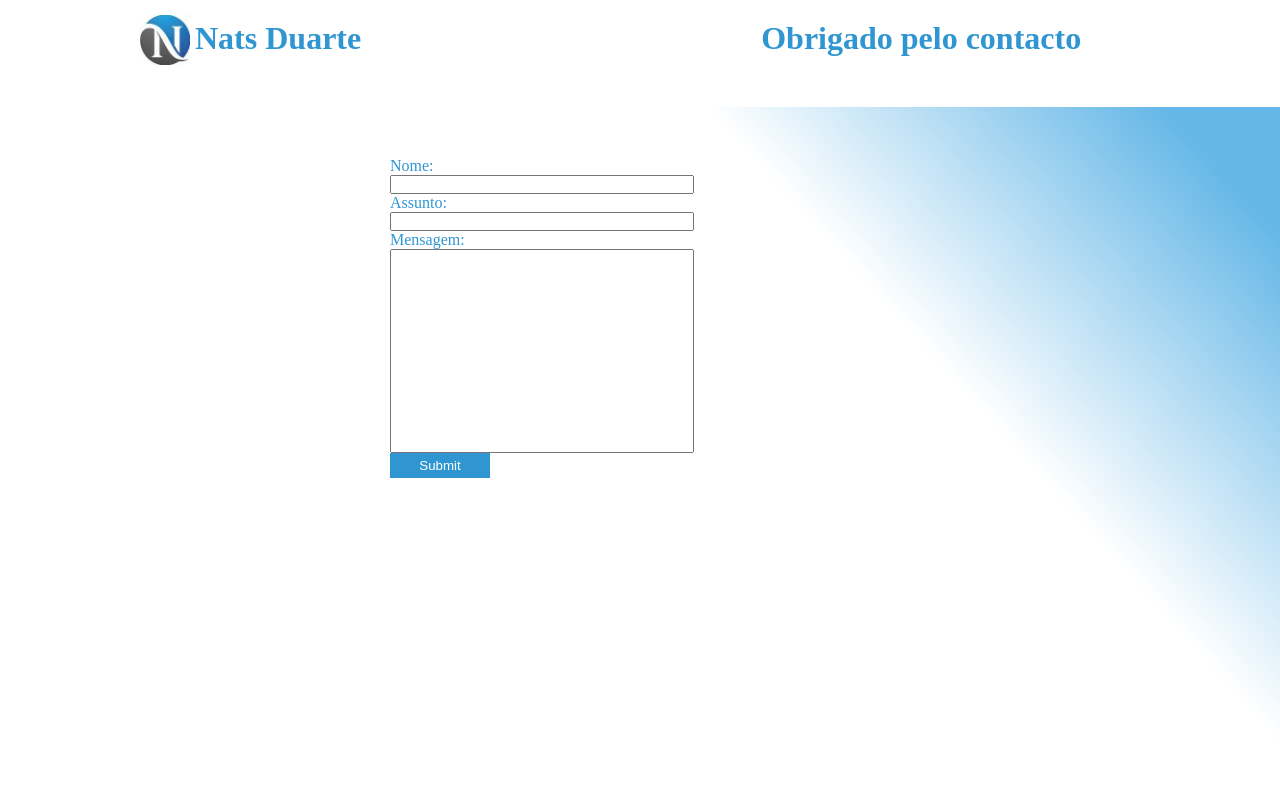
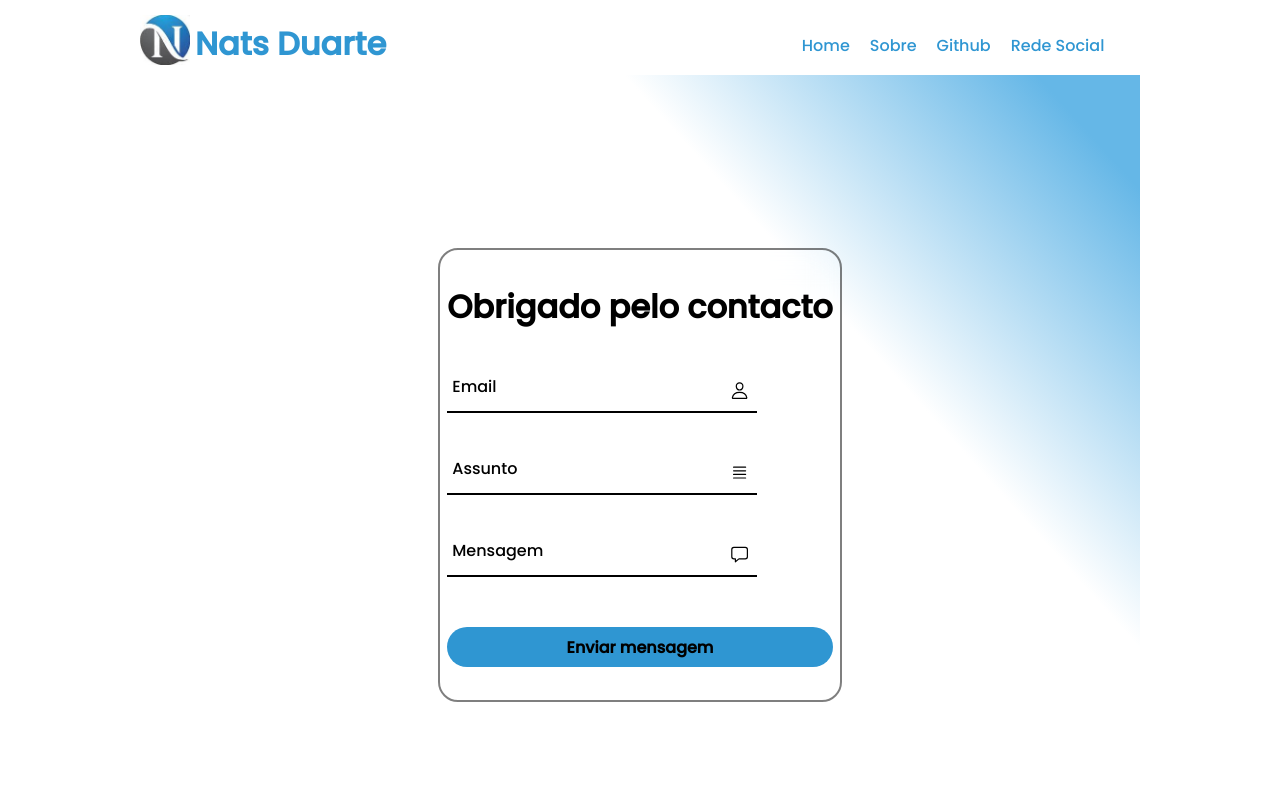
Before and after one commit to natsdrumer/tp1, a plain HTML site: page contacto.html in a window 1280 px wide. Drawn offline with nearby package versions, Linux system fonts and the light colour scheme.

Commit message:
seventh commit

```diff
--- a/contacto.html
+++ b/contacto.html
@@ -8,30 +8,51 @@
     <title>Contacto</title>
 </head>
 <body>
-  <header>
+  <header class="cab">
     <img class="log" src="logo.jpeg"
         alt="logotipo"
         height="50"
         width="50"
     >
     <h1 class="tit">Nats Duarte</h1>
-        <h1 class="ti">Obrigado pelo contacto</h2>
+    <nav class="links">
+        <a href="index.html">Home</a>
+        <a href="#">Sobre</a>
+        <a href="https://github.com/natsdrumer"  target="_blank">Github</a>
+        <a href="https://www.facebook.com/natanael8">Rede Social</a>
+
+    </nav>
+
 </header>
 
 <div class="master">
-<div class="td">
-<form class="for" action="POST" data-netlify="true">
-  <label for="name">Nome:</label><br>
-  <input type="text" id="name" name="name" value=""><br>
-  <label for="assunto">Assunto:</label><br>
-  <input type="text" id="assunto" name="assunto" value=""><br>
-  <label for="mensagem">Mensagem:</label><br>
-  <input class="msg" type="text" id="mensagem" name="mensagem" value=""><br>
-  <input class="btn" type="submit" value="Submit">
+  <section>
+    <div class="form-box">
+        <div class="form-value">
+            <form action="POST" data-netlify="true">
+                <h2>Obrigado pelo contacto</h2>
+                <div class="inputbox">
+                    <ion-icon name="person-outline"></ion-icon>
+                    <input type="text" id="nome" name="nome" required>
+                    <label for="">Email</label>
+                </div>
+                <div class="inputbox">
+                    <ion-icon name="reorder-four-outline"></ion-icon>
+                    <input type="text" id="assunto" name="assunto" required>
+                    <label for="">Assunto</label>
+                </div>
+                <div class="inputbox">
+                  <ion-icon name="chatbox-outline"></ion-icon>
+                  <input type="text" id="mensagem" name="mensagem" required>
+                  <label for="">Mensagem</label>
+                </div>
+                  <input type="submit" class="btn" value="Enviar mensagem">
             </form>
-
-
         </div>
+    </div>
+</section>
+<script type="module" src="https://unpkg.com/ionicons@5.5.2/dist/ionicons/ionicons.esm.js"></script>
+<script nomodule src="https://unpkg.com/ionicons@5.5.2/dist/ionicons/ionicons.js"></script>
 </div>
 </body>
 </html>
--- a/estilo.css
+++ b/estilo.css
@@ -1,10 +1,8 @@
-.td {
-    margin-top: 50px;
-    padding: 50px;
-    height: 600px;
-    width: 500px;
-    margin-left: auto;
-    margin-right: auto;
+@import url('https://fonts.googleapis.com/css2?family=Poppins:wght@500&display=swap');
+*{
+    margin: 0;
+    padding: 0;
+    font-family: 'poppins',sans-serif;
 }
 
 .log {
@@ -40,31 +38,103 @@ header {
     margin: 0;
 }
 
-* {
-    margin: 0;
-    padding: 0;
+a:hover {
+    color: #a3c2de;
+    text-decoration: underline dotted #a3c2de;
 }
 
-.master {
+.links {
+    margin-top: 5px;
+    padding: 5px;
+    height: 50px;
+    display: flex;
+    align-items: center;
+    justify-content: center;
+}
+
+a {
+    text-decoration: none;
+    margin-right: 20px;
+    color: #2f96d2;
+}
+section{
+    display: flex;
+    justify-content: center;
+    align-items: center;
+    min-height: 100vh;
+    width: 1000px;
+    margin-left: auto;
+    margin-right: auto;
     background: rgb(255,255,255);
     background: linear-gradient(48deg, rgba(255,255,255,1) 70%, rgba(101,183,231,1) 94%);
+}
+.form-box{
+    position: relative;
+    width: 400px;
+    height: 450px;
+    background: transparent;
+    border: 2px solid rgba(0,0,0,0.5);
+    border-radius: 20px;
+    backdrop-filter: blur(15px);
+    display: flex;
+    justify-content: center;
+    align-items: center;
 
 }
-
-.msg {
-    height: 200px;
+h2{
+    font-size: 2em;
+    color: black;
+    text-align: center;
+}
+.inputbox{
+    position: relative;
+    margin: 30px 0;
+    width: 310px;
+    border-bottom: 2px solid black;
+}
+.inputbox label{
+    position: absolute;
+    top: 50%;
+    left: 5px;
+    transform: translateY(-50%);
+    color: black;
+    font-size: 1em;
+    pointer-events: none;
+    transition: .5s;
+}
+input:focus ~ label,
+input:valid ~ label{
+top: -5px;
+}
+.inputbox input {
+    width: 100%;
+    height: 50px;
+    background: transparent;
+    border: none;
+    outline: none;
+    font-size: 1em;
+    padding:0 35px 0 5px;
+    color: black;
+}
+.inputbox ion-icon{
+    position: absolute;
+    right: 8px;
+    color: black;
+    font-size: 1.2em;
+    top: 20px;
 }
 
-input {
-    width: 300px;
-}
-
-.btn {
-    background-color: #2f96d2;
-    padding: 5px;
+.btn{
+    margin-top: 20px;
+    width: 100%;
+    height: 40px;
+    border-radius: 40px;
+    background: #2f96d2;
     border: none;
-    color: white;
-    width: 100px;
+    outline: none;
+    cursor: pointer;
+    font-size: 1em;
+    font-weight: 600;
 }
 
 .btn:hover {
--- a/style.css
+++ b/style.css
@@ -1,3 +1,4 @@
+@import url('https://fonts.googleapis.com/css2?family=Poppins:wght@500&display=swap');
 header {
     background-color: white;
     margin-top: 15px;
@@ -10,11 +11,7 @@ header {
 * {
     margin: 0;
     padding: 0;
-}
-
-a:link {
-
-    text-decoration: none;
+    font-family: 'poppins',sans-serif;
 }
 
 a:hover {
@@ -30,7 +27,7 @@ a:hover {
 .tit {
     float: left;
     padding-top: 5px;
-    margin-right: 400px;
+    margin-right: 300px;
     margin-left: 5px;
     color: #2f96d2;
 }
@@ -38,6 +35,10 @@ a:hover {
 .links {
     margin-top: 5px;
     padding: 5px;
+    height: 50px;
+    display: flex;
+    align-items: center;
+    justify-content: center;
 }
 
 .baixo {
@@ -66,7 +67,7 @@ a:hover {
 }
 
 a {
-    margin-top: 5px;
+    text-decoration: none;
     margin-right: 20px;
     color: #2f96d2;
 }
```
Also changed, not shown: index.html (+2 -2 lines). Lines whose indentation alone changed are shown as unchanged.
